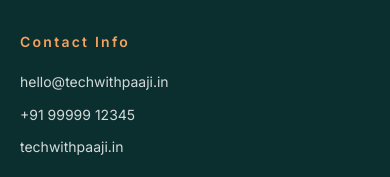
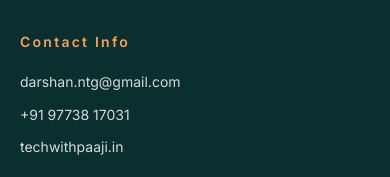
Before and after one commit to Darshan00555/techwithpaaji, a Next.js app: page / in a window 390 px wide. Shown: the part 7225-7402 px from the top of the page. Built offline with nearby package versions, Linux system fonts and the light colour scheme.

Commit message:
Update contact info: email and phone

```diff
--- a/app/contact/page.js
+++ b/app/contact/page.js
@@ -65,14 +65,14 @@
                 Prefer direct email?
               </p>
               <h2 className="mt-4 max-w-3xl text-3xl font-semibold text-white sm:text-5xl">
-                hello@techwithpaaji.in
+                darshan.ntg@gmail.com
               </h2>
               <p className="mt-4 max-w-2xl text-sm text-white/84 sm:text-base">
                 Mention your current situation, target outcome, and preferred call timing.
               </p>
               <div className="mt-6 flex flex-col gap-3 sm:flex-row">
                 <Link
-                  href="mailto:hello@techwithpaaji.in"
+                  href="mailto:darshan.ntg@gmail.com"
                   className="premium-button bg-[#F4A261] text-[#0F3D3E] hover:bg-[#f7b880]"
                 >
                   Email Paaji Connect
--- a/app/layout.js
+++ b/app/layout.js
@@ -96,8 +96,8 @@
     {
       "@type": "ContactPoint",
       contactType: "customer support",
-      email: "hello@techwithpaaji.in",
-      telephone: "+91-99999-12345",
+      email: "darshan.ntg@gmail.com",
+      telephone: "+91-97738-17031",
       areaServed: "IN",
       availableLanguage: ["English", "Hindi"]
     }
--- a/components/Footer.js
+++ b/components/Footer.js
@@ -53,8 +53,8 @@
           <p className="text-sm font-semibold tracking-[0.16em] text-[#F4A261]">
             Contact Info
           </p>
-          <p className="mt-4 text-sm text-white/82">hello@techwithpaaji.in</p>
-          <p className="mt-2 text-sm text-white/82">+91 99999 12345</p>
+          <p className="mt-4 text-sm text-white/82">darshan.ntg@gmail.com</p>
+          <p className="mt-2 text-sm text-white/82">+91 97738 17031</p>
           <p className="mt-2 text-sm text-white/82">techwithpaaji.in</p>
         </div>
 
```
